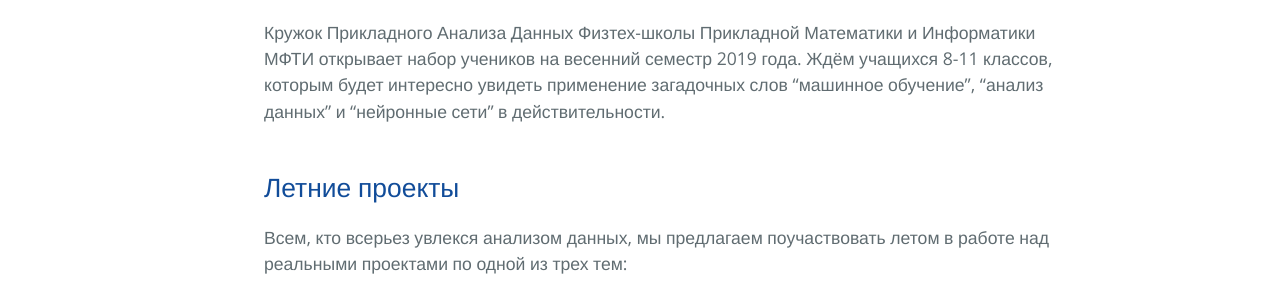
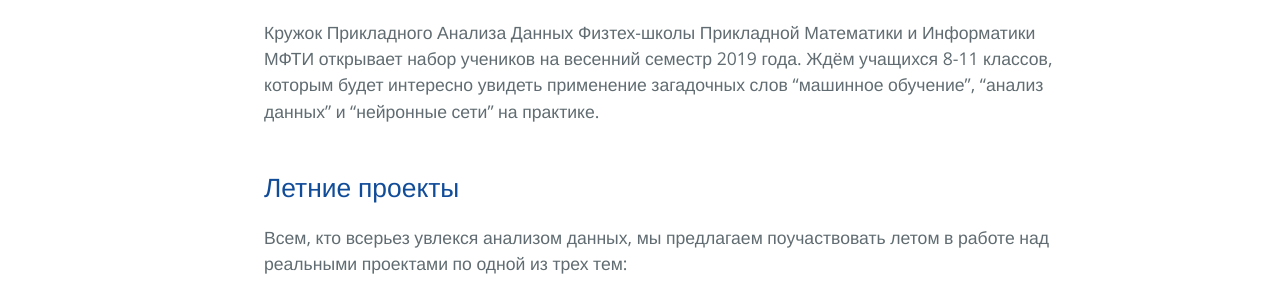
Before and after one commit to appdatascience/appdatascience.github.io, a Jekyll site: the page built from materials.md, in a window 1280 px wide and 900 px high. Shown: the part 387-682 px from the top of the window. Built offline with Jekyll 4.4.1, drawn with Linux system fonts in a browser that asks for light colours.

Commit message:
Update 2019-02-18-announce_1.markdown

```diff
--- a/materials/_posts/2019-02-18-announce_1.markdown
+++ b/materials/_posts/2019-02-18-announce_1.markdown
@@ -6,4 +6,4 @@
 ---
 
 Кружок Прикладного Анализа Данных Физтех-школы Прикладной Математики и Информатики МФТИ открывает набор учеников на весенний семестр 2019 года.
-Ждём учащихся 8-11 классов, которым будет интересно увидеть применение загадочных слов "машинное обучение", "анализ данных" и "нейронные сети" в действительности.
+Ждём учащихся 8-11 классов, которым будет интересно увидеть применение загадочных слов "машинное обучение", "анализ данных" и "нейронные сети" на практике.
```
